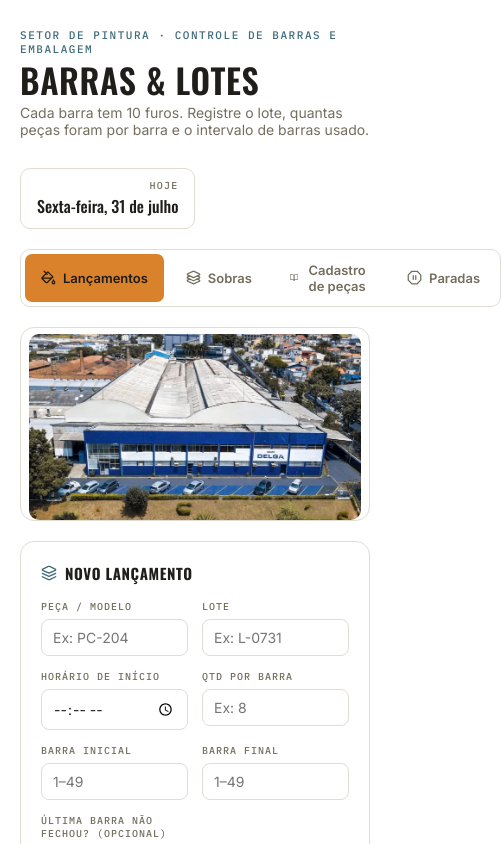
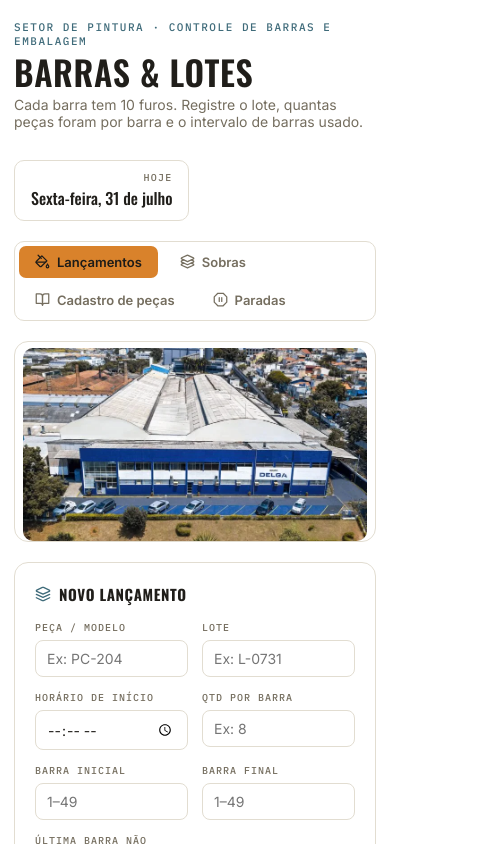
Before and after one commit to CesarAugustoNew/Pintura-Po, a React (Vite) app: page / in a window 390 px wide. Shown: the top 844 px of the page, 501 px wide, since content can reach past the window. Built offline with nearby package versions, Linux system fonts and the light colour scheme.

Commit message:
feat: adiciona responsividade às tabelas e painéis

```diff
--- a/src/components/common/EmbalagemPanel.jsx
+++ b/src/components/common/EmbalagemPanel.jsx
@@ -23,7 +23,7 @@ export function EmbalagemPanel({ codigos, catalogoPecas }) {
           Assim que houver peças aqui, a embalagem cadastrada para cada uma aparece nesta lista.
         </div>
       ) : (
-        <div style={{ overflowX: "auto" }}>
+        <div style={{ overflowX: "auto", maxWidth: "100%" }}>
           <table className="ptk-table">
             <thead>
               <tr>
--- a/src/components/lancamentos/LancamentosTable.jsx
+++ b/src/components/lancamentos/LancamentosTable.jsx
@@ -68,7 +68,7 @@ export function LancamentosTable({ entries, onUpdate, onRemove }) {
       {entries.length === 0 ? (
         <div className="ptk-empty">Nenhum lançamento ainda. Adicione o primeiro lote acima.</div>
       ) : (
-        <div style={{ overflowX: "auto" }}>
+        <div style={{ overflowX: "auto", maxWidth: "100%" }}>
           <table className="ptk-table">
             <thead>
               <tr>
--- a/src/components/lancamentos/ResumoDia.jsx
+++ b/src/components/lancamentos/ResumoDia.jsx
@@ -48,7 +48,7 @@ export function ResumoDia({ entries, totalPecasDia, totalBarrasDia, porModelo })
       </div>
 
       {porModelo.length > 0 && (
-        <div style={{ overflowX: "auto" }}>
+        <div style={{ overflowX: "auto", maxWidth: "100%" }}>
           <table className="ptk-table">
             <thead>
               <tr>
--- a/src/components/paradas/ParadasTable.jsx
+++ b/src/components/paradas/ParadasTable.jsx
@@ -52,7 +52,7 @@ export function ParadasTable({ paradas, onUpdate, onRemove }) {
       {paradas.length === 0 ? (
         <div className="ptk-empty">Nenhuma parada registrada ainda. Adicione a primeira acima.</div>
       ) : (
-        <div style={{ overflowX: "auto" }}>
+        <div style={{ overflowX: "auto", maxWidth: "100%" }}>
           <table className="ptk-table">
             <thead>
               <tr>
--- a/src/components/sobras/SobrasTable.jsx
+++ b/src/components/sobras/SobrasTable.jsx
@@ -51,7 +51,7 @@ export function SobrasTable({ sobras, onUpdate, onRemove }) {
       {sobras.length === 0 ? (
         <div className="ptk-empty">Nenhuma sobra registrada ainda. Adicione a primeira acima.</div>
       ) : (
-        <div style={{ overflowX: "auto" }}>
+        <div style={{ overflowX: "auto", maxWidth: "100%" }}>
           <table className="ptk-table">
             <thead>
               <tr>
--- a/src/styles/catalogo.css
+++ b/src/styles/catalogo.css
@@ -2,13 +2,18 @@
   display: flex;
   flex-wrap: wrap;
   gap: 20px;
+  min-width: 0;
 }
 .ptk-cadastro-fields {
   flex: 1;
   min-width: 220px;
+  max-width: 100%;
   display: flex;
   flex-direction: column;
   gap: 12px;
+}
+.ptk-upload {
+  flex-wrap: wrap;
 }
 
 /* Upload de imagem */
--- a/src/styles/theme.css
+++ b/src/styles/theme.css
@@ -16,23 +16,42 @@
   box-sizing: border-box;
 }
 
+html {
+  overflow-x: hidden;
+}
+
 body {
   margin: 0;
   background: var(--bg);
   color: var(--text);
   font-family: "Inter", sans-serif;
+  overflow-x: hidden;
+  max-width: 100vw;
+}
+
+img,
+svg {
+  max-width: 100%;
 }
 
 .ptk-wrap {
   background: var(--bg);
   color: var(--text);
   min-height: 100vh;
+  overflow-x: hidden;
+  max-width: 100vw;
 }
 
 .ptk-container {
   max-width: 1040px;
   margin: 0 auto;
   padding: 28px 20px 40px;
+}
+
+@media (max-width: 640px) {
+  .ptk-container {
+    padding: 20px 14px 32px;
+  }
 }
 
 /* Header */
@@ -89,6 +108,7 @@ body {
 /* Tabs */
 .ptk-tabs {
   display: flex;
+  flex-wrap: wrap;
   gap: 6px;
   background: var(--panel);
   border: 1px solid var(--line);
@@ -96,6 +116,7 @@ body {
   padding: 4px;
   margin-bottom: 20px;
   width: fit-content;
+  max-width: 100%;
 }
 .ptk-tab {
   background: none;
@@ -171,6 +192,9 @@ body {
   display: grid;
   grid-template-columns: repeat(auto-fit, minmax(120px, 1fr));
   gap: 14px;
+}
+.ptk-form-grid > div {
+  min-width: 0;
 }
 .ptk-form-footer {
   display: flex;
@@ -303,6 +327,9 @@ body {
   gap: 14px;
   margin-bottom: 20px;
 }
+.ptk-stats-grid > .ptk-stat {
+  min-width: 0;
+}
 .ptk-stat {
   background: var(--panel-2);
   border: 1px solid var(--line);
```
